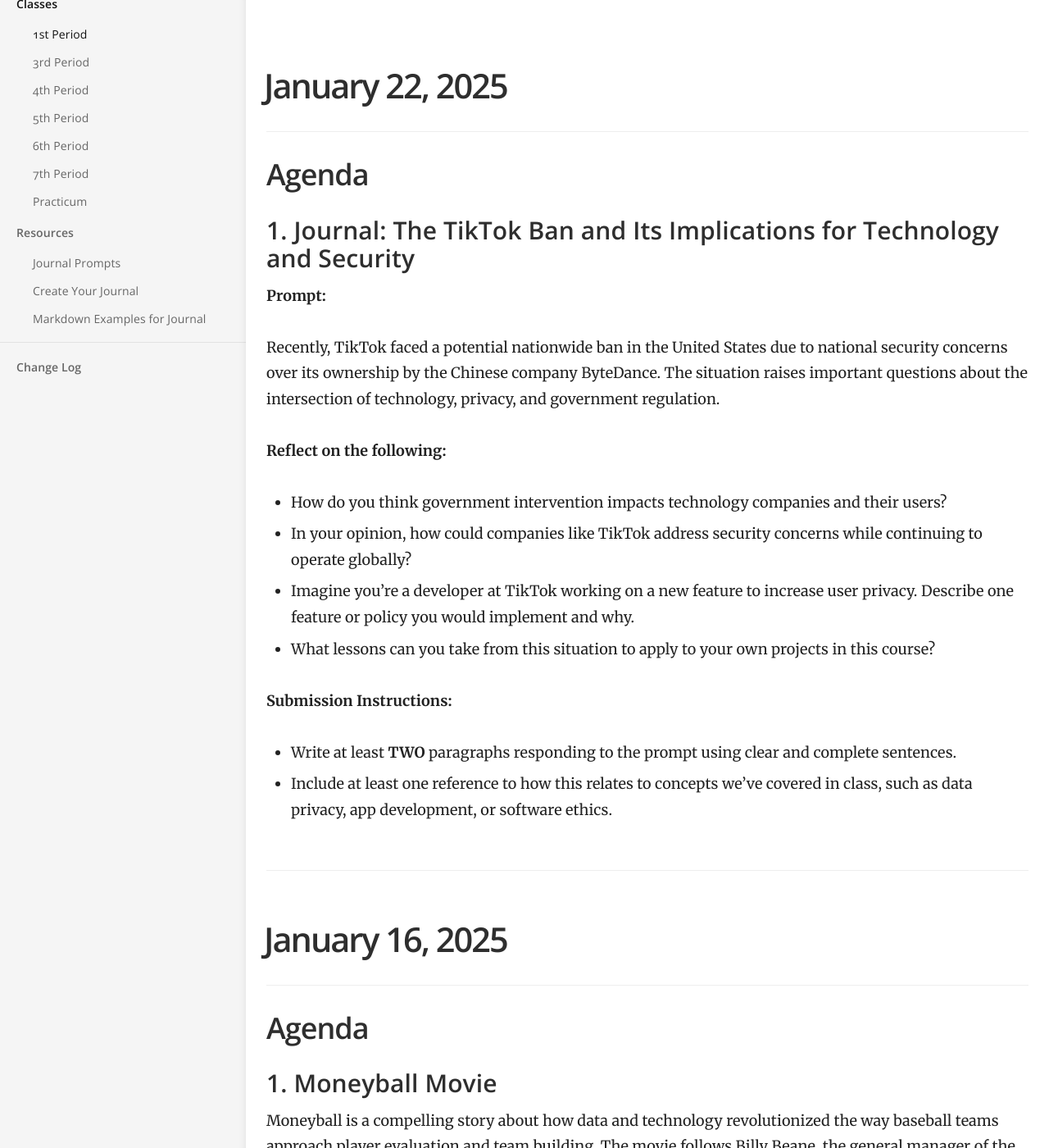
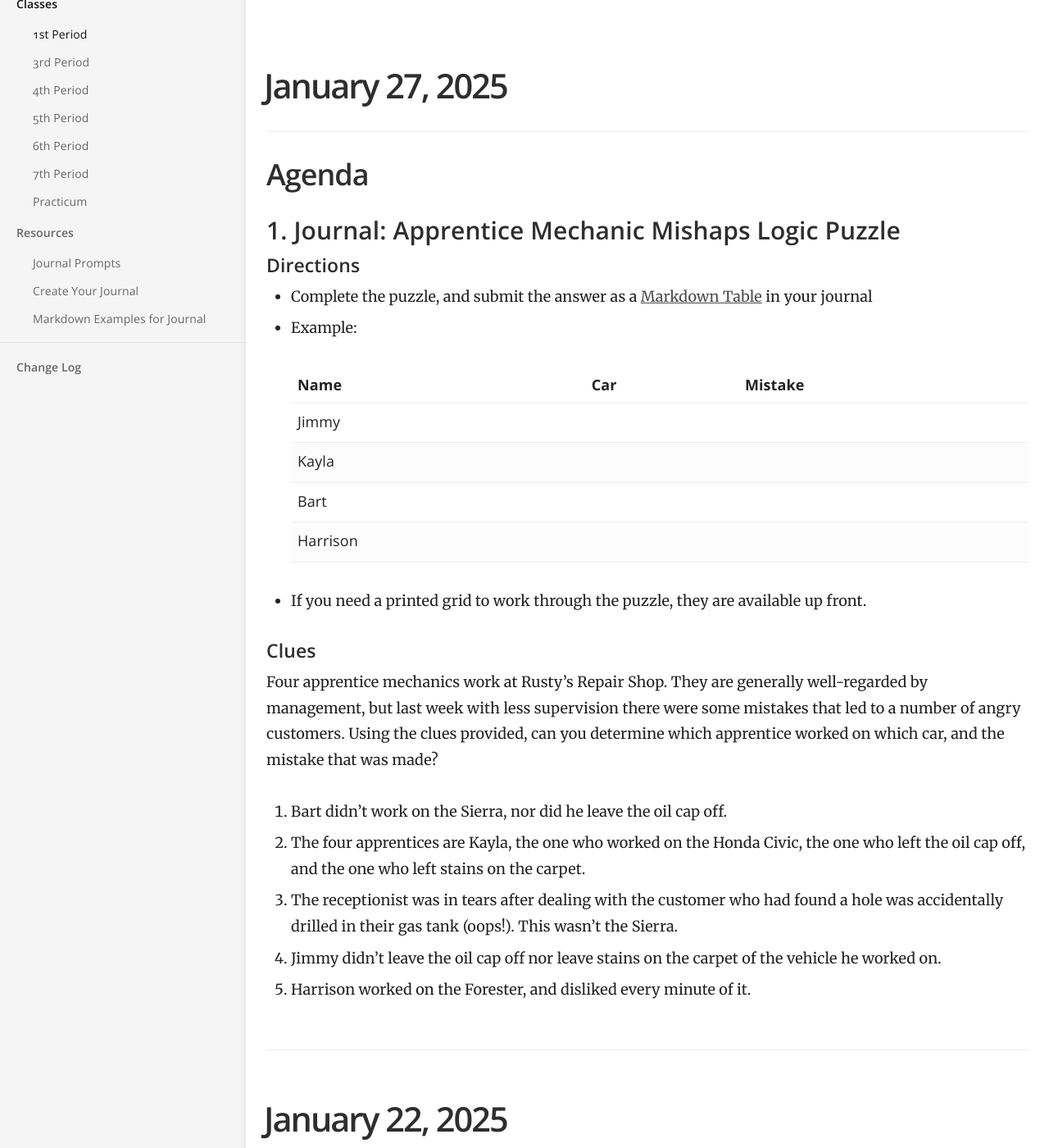
Before and after one commit to mswhitby/classroom, a Jekyll site: the page built from _docs/classes/1st.md, in a window 1280 px wide and 1400 px high, scrolled down 195 px. Shown: the whole window at 82% size. Built offline with Jekyll 4.4.1, drawn with Linux system fonts in a browser that asks for light colours.

Commit message:
Updated lesson

```diff
--- a/_docs/classes/1st.md
+++ b/_docs/classes/1st.md
@@ -4,6 +4,37 @@ subtitle: Fundamentals of Computer Science
 category: Classes
 order: 1
 ---
+
+# January 27, 2025
+
+## Agenda
+
+### 1. Journal: Apprentice Mechanic Mishaps Logic Puzzle
+
+#### Directions
+- Complete the puzzle, and submit the answer as a [Markdown Table](https://www.markdownguide.org/extended-syntax/#tables) in your journal
+- Example:
+
+    | Name     | Car | Mistake |
+    | :------- | :-- | :------ |
+    | Jimmy    |     |         |
+    | Kayla    |     |         |
+    | Bart     |     |         |
+    | Harrison |     |         |
+
+- If you need a printed grid to work through the puzzle, they are available  up front.
+
+#### Clues
+
+Four apprentice mechanics work at Rusty's Repair Shop. They are generally well-regarded by management, but last week with less supervision there were some mistakes that led to a number of angry customers. Using the clues provided, can you determine which apprentice worked on which car, and the mistake that was made?
+
+1. Bart didn't work on the Sierra, nor did he leave the oil cap off.
+2. The four apprentices are Kayla, the one who worked on the Honda Civic, the one who left the oil cap off, and the one who left stains on the carpet.
+3. The receptionist was in tears after dealing with the customer who had found a hole was accidentally drilled in their gas tank (oops!). This wasn't the Sierra.
+4. Jimmy didn't leave the oil cap off nor leave stains on the carpet of the vehicle he worked on.
+5. Harrison worked on the Forester, and disliked every minute of it.
+
+----
 
 # January 22, 2025
 
```
